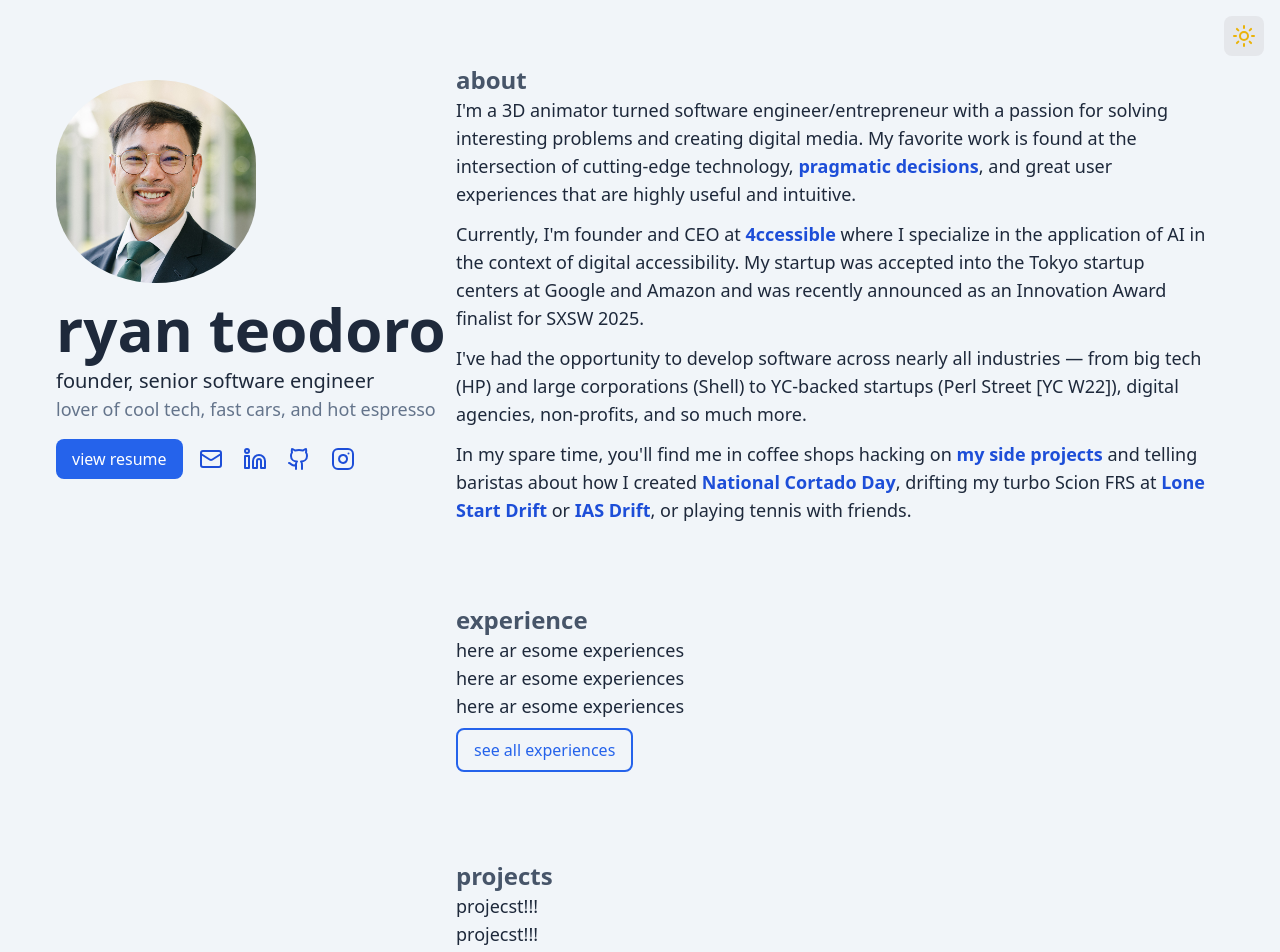
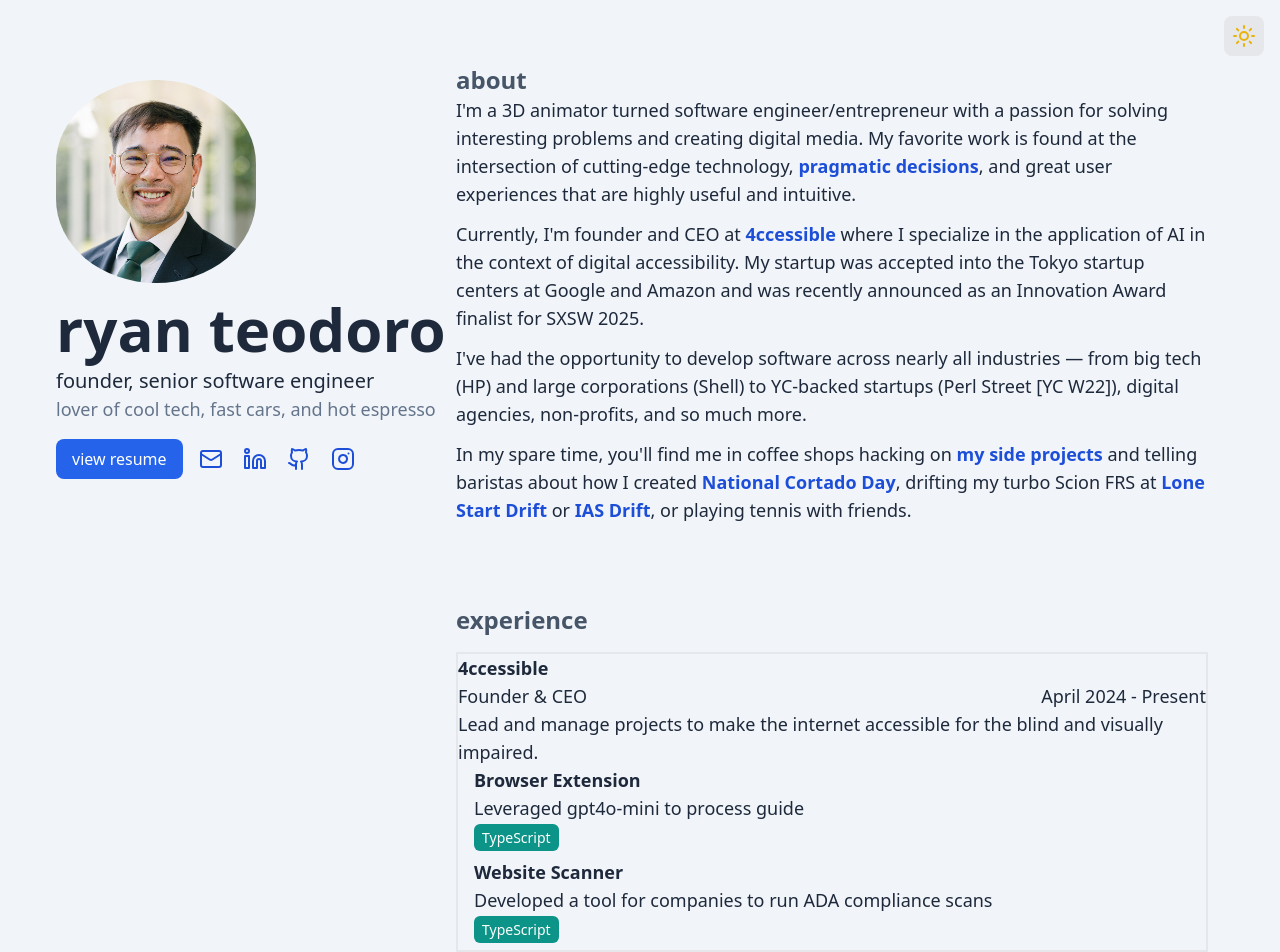
Before and after one commit to thechori/ryanteodoro.com-v2-frontend, a React (Vite) app: page / in a window 1280 px wide. Shown: the top 952 px of the page. Built offline with nearby package versions, Linux system fonts and the light colour scheme.

Commit message:
begin scaffolding ui for experiences and projects with rough data strutures

```diff
--- a/src/App.tsx
+++ b/src/App.tsx
@@ -1,3 +1,4 @@
+import { ExternalLink } from "lucide-react";
 import Button from "./components/button";
 import Sidebar from "./components/sidebar";
 
@@ -55,9 +56,130 @@
 
         <section id="experience" className="mb-20">
           <h2 className="text-2xl font-bold">experience</h2>
-          <p>here ar esome experiences</p>
-          <p>here ar esome experiences</p>
-          <p>here ar esome experiences</p>
+
+          {/* companies */}
+          {[
+            {
+              name: "4ccessible",
+              roles: [
+                {
+                  title: "Founder & CEO",
+                  description:
+                    "Lead and manage projects to make the internet accessible for the blind and visually impaired.",
+                  startDate: "April 2024",
+                  endDate: null,
+                  projects: [
+                    {
+                      title: "Browser Extension",
+                      description: "Leveraged gpt4o-mini to process guide ",
+                      languages: ["TypeScript"],
+                      frameworks: ["React"],
+                      databases: ["Postgres"],
+                      libraries: ["Redux Toolkit"],
+                      providers: ["DigitalOcean", "OpenAI", "Stripe"]
+                    },
+                    {
+                      title: "Website Scanner",
+                      description:
+                        "Developed a tool for companies to run ADA compliance scans",
+                      languages: ["TypeScript"],
+                      frameworks: ["React"],
+                      databases: ["Postgres"],
+                      libraries: ["axe-core", "Redux Toolkit"],
+                      providers: ["DigitalOcean"]
+                    }
+                  ]
+                }
+              ]
+            },
+            {
+              name: "Teodoro Systems",
+              roles: [
+                {
+                  title: "Founder & CEO",
+                  description:
+                    "Lead and manage software consulting projects across many different industries.",
+                  startDate: "November 2017",
+                  endDate: null,
+                  projects: [
+                    {
+                      title: "Stream for the Blind",
+                      description:
+                        "Created a streaming platform centered around accessible for the blind community.",
+                      url: "https://streamfortheblind.com",
+                      languages: ["TypeScript"],
+                      databases: ["Postgres", "Redis"],
+                      frameworks: ["React"],
+                      libraries: ["axe-core"],
+                      providers: [
+                        "AWS",
+                        "Supabase",
+                        "DigitalOcean",
+                        "Twilio",
+                        "Stripe"
+                      ]
+                    },
+                    {
+                      title: "Live Stream Real-Time Language Translator",
+                      description:
+                        "Created Python app to process live stream data via URL, convert audio to text, translate text from English to Spanish, then run final transform to convert text to speech. Built using fully open-source Vosk models and ran locally on edge hardware.",
+                      url: null,
+                      languages: ["Python"],
+                      databases: null,
+                      frameworks: [],
+                      libraries: ["vosk"],
+                      providers: []
+                    },
+                    {
+                      title: "EchoDial",
+                      description:
+                        "Developed dialer and CRM platform to automate",
+                      languages: ["TypeScript", "Python"],
+                      databases: ["Postgres"],
+                      frameworks: ["React"],
+                      libraries: ["axe-core"],
+                      providers: ["DigitalOcean", "Twilio", "Stripe"]
+                    }
+                  ]
+                }
+              ]
+            }
+          ].map((company) => (
+            <div className="border-2 my-4">
+              <div className="font-bold">{company.name}</div>
+
+              {/* roles within company */}
+              {company.roles.map((role) => (
+                <div>
+                  <div className="flex justify-between">
+                    <div>{role.title}</div>
+                    <div>
+                      {role.startDate} -{" "}
+                      {role.endDate ? role.endDate : "Present"}
+                    </div>
+                  </div>
+                  <div>{role.description}</div>
+
+                  {/* projects within role */}
+                  <div>
+                    {role.projects.map((project) => (
+                      <div className="pl-4 mb-2">
+                        <div className="font-semibold">{project.title}</div>
+                        <div>{project.description}</div>
+                        <div>
+                          {project.languages.map((language) => (
+                            <div className="text-white bg-teal-600 inline px-2 py-1 rounded-md text-sm mr-2">
+                              {language}
+                            </div>
+                          ))}
+                        </div>
+                      </div>
+                    ))}
+                  </div>
+                </div>
+              ))}
+            </div>
+          ))}
 
           <Button
             title="see all experiences"
@@ -68,9 +190,52 @@
 
         <section id="projects" className="mb-20">
           <h2 className="text-2xl font-bold">projects</h2>
-          <p>projecst!!!</p>
-          <p>projecst!!!</p>
-          <p>projecst!!!</p>
+          {[
+            {
+              title: "Portfolio Website",
+              description:
+                "React app for showcasing skills, experience, and projects.",
+              url: "https://ryanteodoro.com",
+              date: "February 2025",
+              skills: ["React", "TailwindCSS"],
+              platforms: ["Netlify"]
+            },
+            {
+              title: "Never Stolen",
+              description: "Laptop alarm app to prevent theft in coffee shops",
+              url: "https://ryanteodoro.com",
+              date: "February 2025",
+              skills: [
+                "React",
+                "Electron.js",
+                "Node.js",
+                "Socket.io (WebSockets)"
+              ],
+              platforms: ["DigitalOcean", "Twilio"]
+            }
+          ].map((project) => (
+            <div className="mb-4">
+              <div className="flex justify-between">
+                <div className="flex">
+                  <div className="font-semibold pr-1">{project.title}</div>
+                  <a href={project.url}>
+                    <ExternalLink />
+                  </a>
+                </div>
+
+                <div>{project.date}</div>
+              </div>
+
+              <div>{project.description}</div>
+              <div>
+                {project.skills.map((skill) => (
+                  <div className="text-white bg-teal-600 inline px-2 py-1 rounded-md text-sm mr-2">
+                    {skill}
+                  </div>
+                ))}
+              </div>
+            </div>
+          ))}
 
           <Button title="see all projects" className="my-2" variant="outline" />
         </section>
--- a/src/components/button/index.tsx
+++ b/src/components/button/index.tsx
@@ -1,12 +1,13 @@
 import React from "react";
 
 const variantStyles = {
-  primary: "bg-blue-600 hover:bg-blue-700 text-white focus:ring-blue-500",
+  primary:
+    "bg-blue-600 dark:bg-blue-300 hover:bg-blue-700 text-white dark:text-black focus:ring-blue-500",
   secondary: "bg-gray-600 hover:bg-gray-700 text-white focus:ring-gray-500",
   success: "bg-green-600 hover:bg-green-700 text-white focus:ring-green-500",
   danger: "bg-red-600 hover:bg-red-700 text-white focus:ring-red-500",
   outline:
-    "border-2 border-blue-600 text-blue-600 hover:bg-blue-50 focus:ring-blue-500"
+    "border-2 border-blue-600 dark:border-blue-300 text-blue-600 dark:text-blue-300 hover:bg-blue-50 dark:hover:bg-transparent focus:ring-blue-500"
 };
 
 const sizeStyles = {
```
